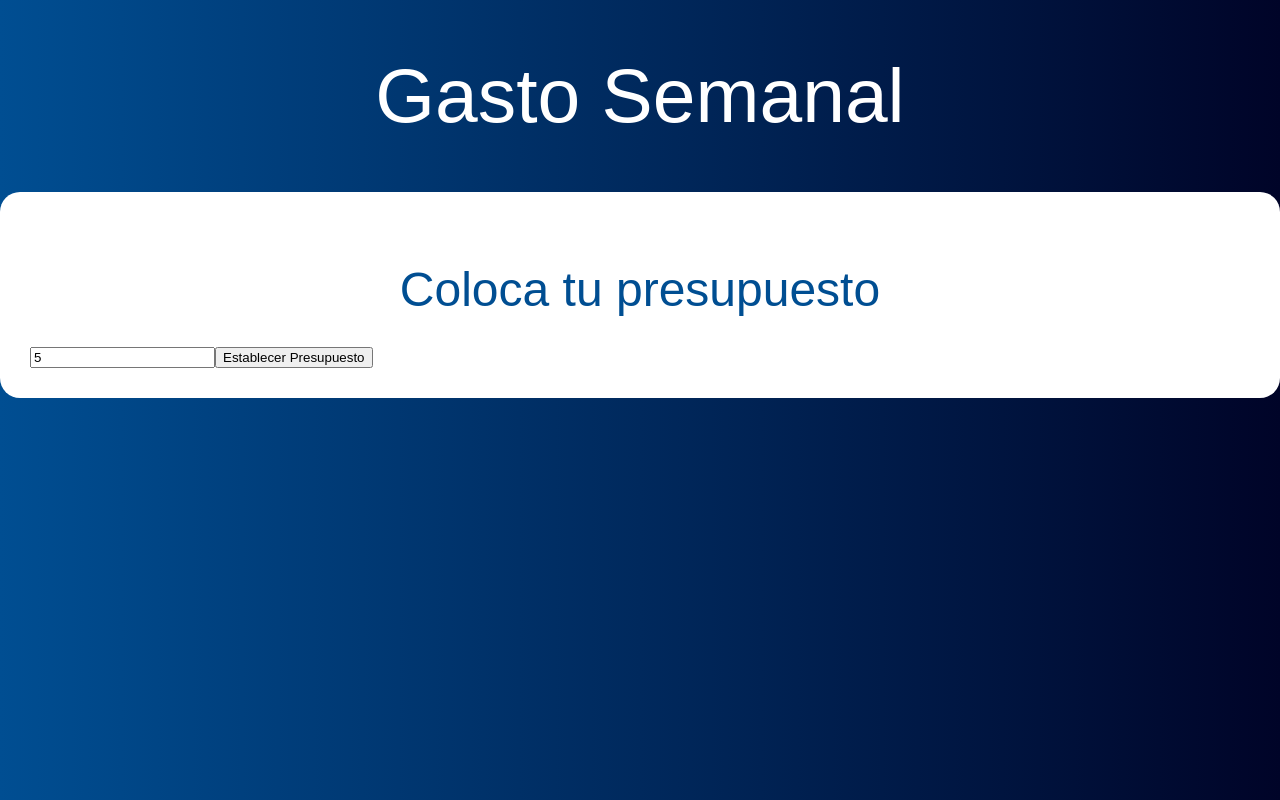
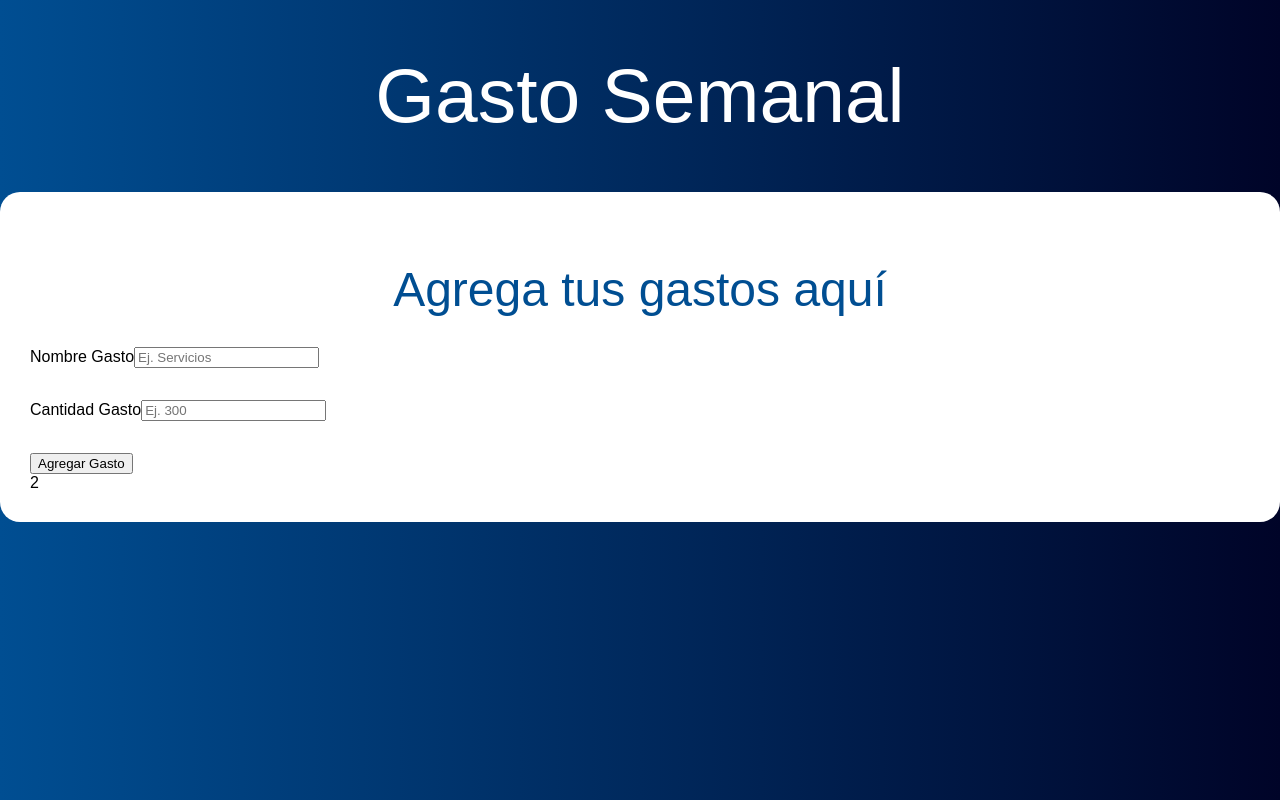
Before and after one commit to yilfri/weekly-budget, a React (Create React App) app: page / in a window 1280 px wide. Both pictures are taken after typing "5" into the empty fields and a click on the input "Establecer Presupuesto". Built offline with nearby package versions, Linux system fonts and the light colour scheme; the HTML template or start-up script is replaced by a standard one.

Commit message:
Carga condicional de componente Formulario

```diff
--- a/src/App.js
+++ b/src/App.js
@@ -1,9 +1,11 @@
 import React, { useState } from 'react';
 import Pregunta from './components/Pregunta';
+import Formulario from './Formulario';
 
 function App() {
 	const [presupuesto, setPresupuesto] = useState(0);
 	const [restante, setRestante] = useState(0);
+	const [actualizarUI, setActualizarUI] = useState(true);
 
 	return (
 		<div className="container">
@@ -11,7 +13,20 @@
 				<h1>Gasto Semanal</h1>
 
 				<div className="contenido contenido-principal">
-					<Pregunta setPresupuesto={setPresupuesto} setRestante={setRestante} />
+					{actualizarUI ? (
+						<Pregunta
+							setPresupuesto={setPresupuesto}
+							setRestante={setRestante}
+							setActualizarUI={setActualizarUI}
+						/>
+					) : (
+						<div className="row">
+							<div className="one-half column">
+								<Formulario />
+							</div>
+							<div className="one-half column">2</div>
+						</div>
+					)}
 				</div>
 			</header>
 		</div>
--- /dev/null
+++ b/src/Formulario.js
@@ -0,0 +1,23 @@
+import React, { useEffect } from 'react';
+
+const Formulario = () => {
+	return (
+		<form>
+			<h2>Agrega tus gastos aquí</h2>
+
+			<div className="campo">
+				<label>Nombre Gasto</label>
+				<input type="text" className="u-full-width" placeholder="Ej. Servicios" />
+			</div>
+
+			<div className="campo">
+				<label>Cantidad Gasto</label>
+				<input type="number" className="u-full-width" placeholder="Ej. 300" />
+			</div>
+
+			<input type="submit" className="button-primary u-full-width" value="Agregar Gasto" />
+		</form>
+	);
+};
+
+export default Formulario;
--- a/src/components/Pregunta.js
+++ b/src/components/Pregunta.js
@@ -1,7 +1,7 @@
 import React, { useState } from 'react';
 import Error from './Error';
 
-const Pregunta = ({ setPresupuesto, setRestante }) => {
+const Pregunta = ({ setPresupuesto, setRestante, setActualizarUI }) => {
 	const [cantidad, setCantidad] = useState(0);
 	const [error, setError] = useState(false);
 
@@ -23,6 +23,7 @@
 		setError(false);
 		setPresupuesto(cantidad);
 		setRestante(cantidad);
+		setActualizarUI(false);
 	};
 
 	return (
```
